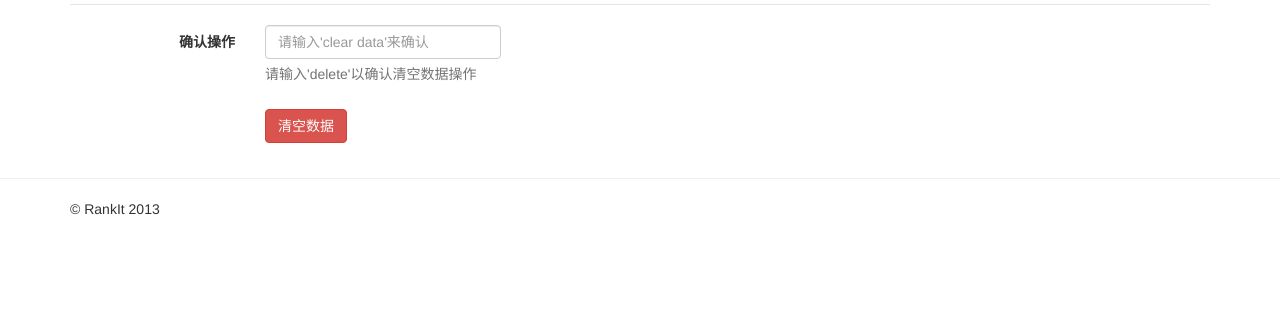
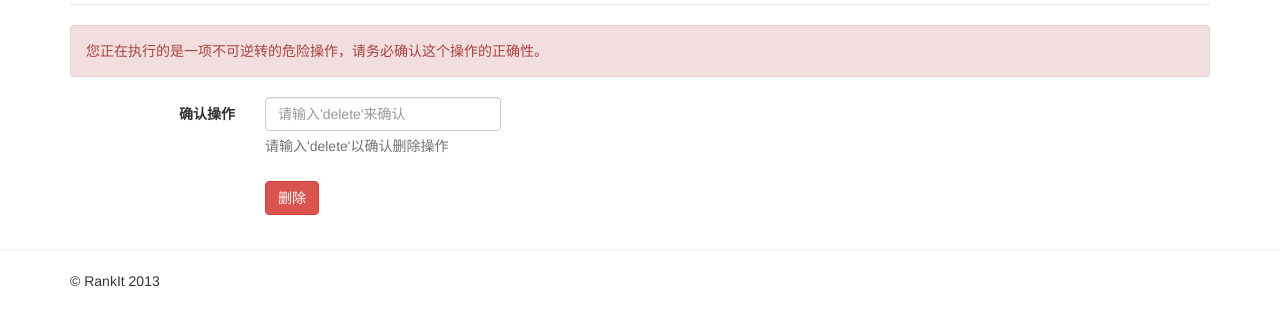
Before and after one commit to brickgao/RankIt, a Flask app: template RankIt/templates/manage_normal_event_delete.html in a window 1280 px wide. Shown: the part 118-444 px from the top of the page. Run offline with Flask 2, Linux system fonts and the light colour scheme; the template is opened without the code that fills it, so the values that code supplies are empty.

Commit message:
finish normal_event_delete

```diff
--- a/RankIt/templates/manage_normal_event_clear_data.html
+++ b/RankIt/templates/manage_normal_event_clear_data.html
@@ -4,6 +4,9 @@
 <div class="container">
   <form class="form-horizontal" method="post">
     <legend>清空数据 - {{ event_name }}</legend>
+    <div class="alert alert-danger">
+      <p>您正在执行的是一项不可逆转的危险操作，请务必确认这个操作的正确性。</p>
+    </div>
     <div class="form-group">
       <label for="confirm" class="col-sm-2 control-label">确认操作</label>
         <div class="col-sm-10">
--- a/RankIt/templates/manage_normal_event_delete.html
+++ b/RankIt/templates/manage_normal_event_delete.html
@@ -4,16 +4,19 @@
 <div class="container">
   <form class="form-horizontal" method="post">
     <legend>删除 - {{ event_name }}</legend>
+    <div class="alert alert-danger">
+      <p>您正在执行的是一项不可逆转的危险操作，请务必确认这个操作的正确性。</p>
+    </div>
     <div class="form-group">
       <label for="confirm" class="col-sm-2 control-label">确认操作</label>
         <div class="col-sm-10">
-          <input type="text" class="form-control" style="width: 25%;" id="confirm" name="confirm" placeholder="请输入'clear data'来确认">
-          <p class="help-block">请输入'delete'以确认清空数据操作</p>
+          <input type="text" class="form-control" style="width: 25%;" id="confirm" name="confirm" placeholder="请输入'delete'来确认">
+          <p class="help-block">请输入'delete'以确认删除操作</p>
         </div>
     </div>
     <div class="form-group">
       <div class="col-sm-offset-2 col-sm-10">
-        <button type="submit" class="btn btn-danger">清空数据</button>
+        <button type="submit" class="btn btn-danger">删除</button>
       </div>
     </div>
   </form>
```
